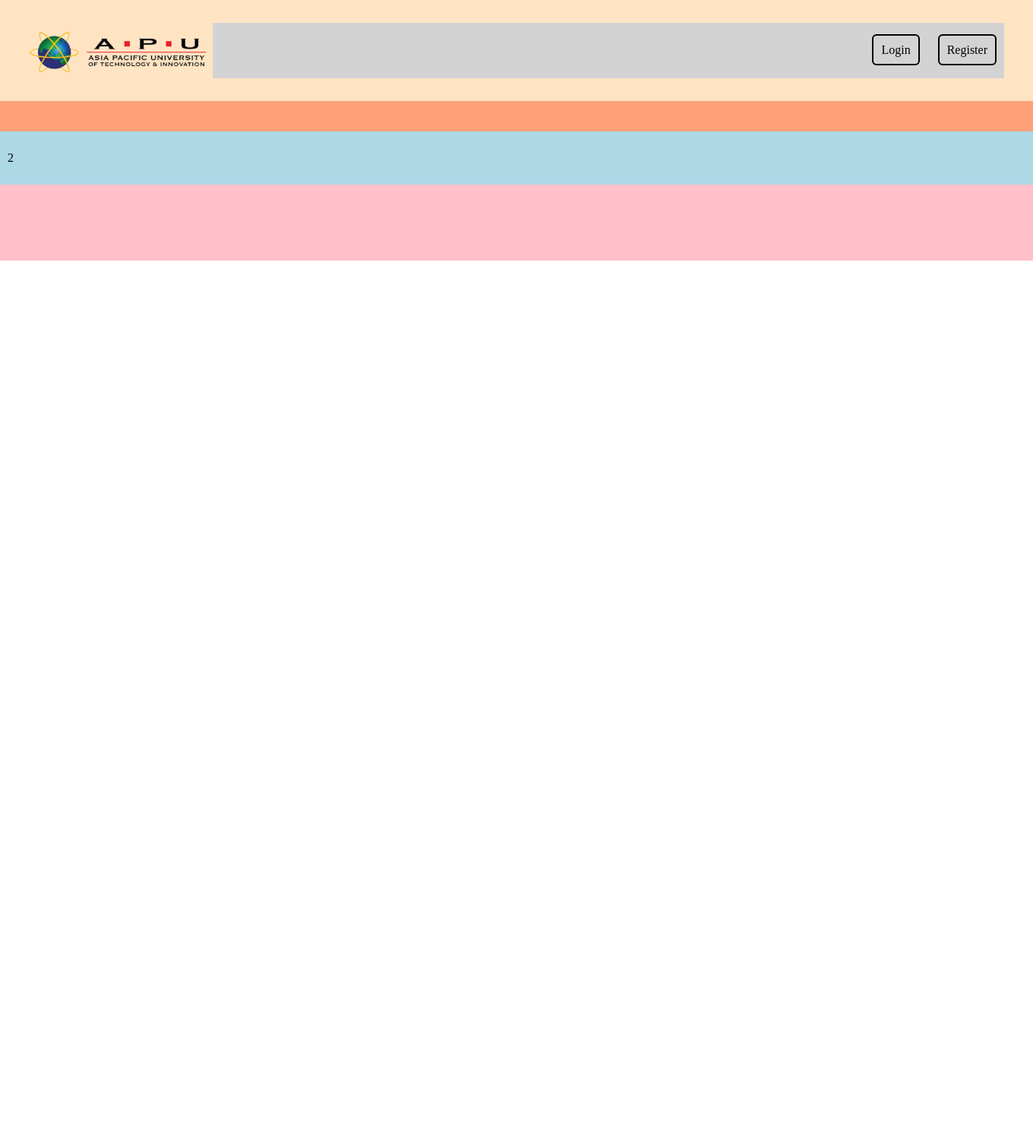
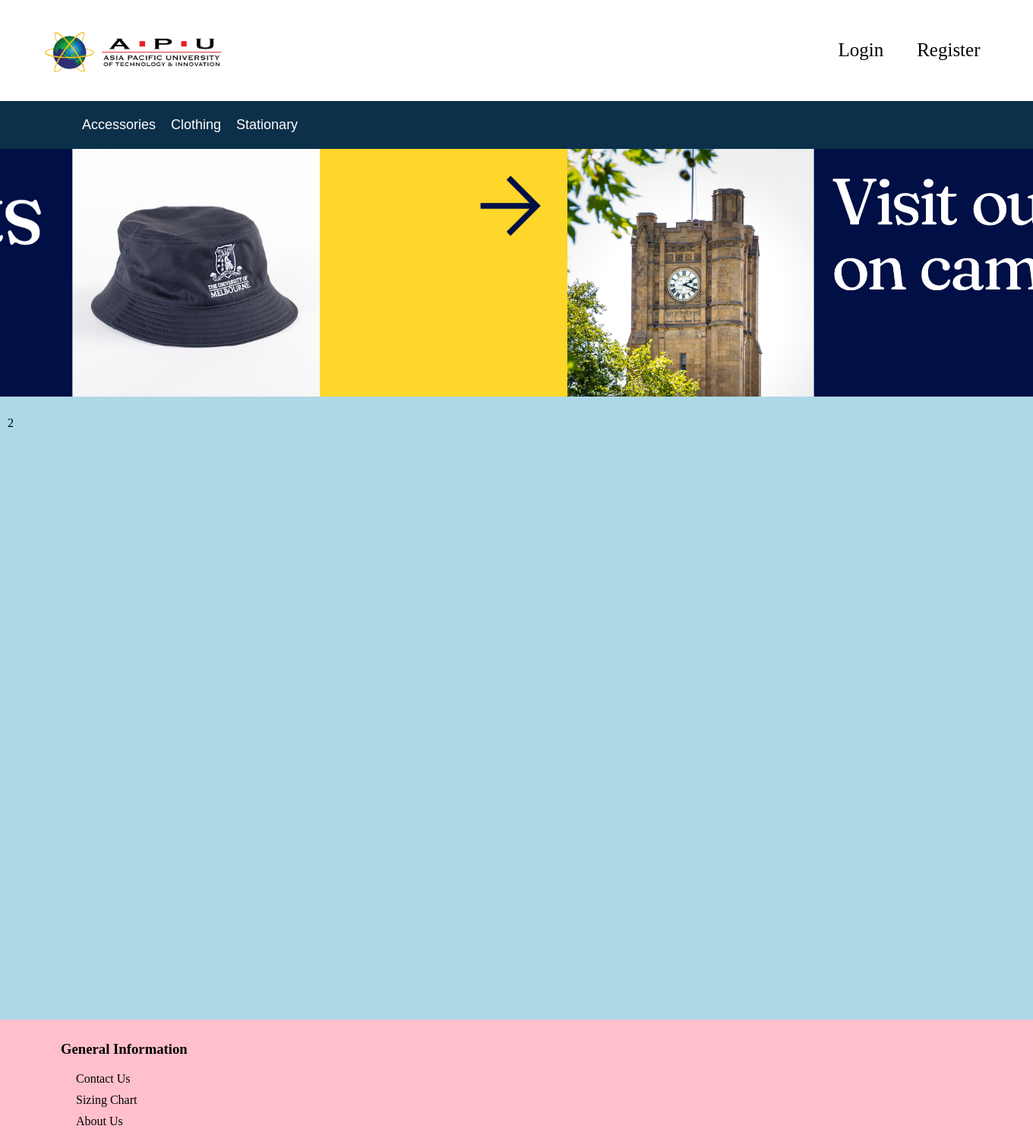
Before and after one commit to ProlexicGT/Apu-Store, a PHP site: page / in a window 1360 px wide; the page is wider, and only the part inside the window is pictured. Shown: that part at 76% size. Before the commit the page ends 343 px from the top of that part, so only its background shows below. Run offline with PHP 8.4, Linux system fonts and the light colour scheme.

Commit message:
added animation

```diff
--- a/index.html
+++ b/index.html
@@ -1,6 +1,6 @@
 <!DOCTYPE html>
 <html lang="en">
-  <head>
+<head>
     <meta charset="UTF-8" />
     <meta name="viewport" content="width=device-width, initial-scale=1.0" />
     <link rel="stylesheet" href="style.css" />
@@ -21,13 +21,29 @@
         </div>
     </div>
     <div class="top-nav-bar"  id="container">
-
+      <ul>
+        <li id=""><a href="">Accessories</a></li>
+        <li id=""><a href="">Clothing</a></li>
+        <li id=""><a href="">Stationary</a></li>
+      </ul>
+    </div>
+    <div class="carousel" id="container">
+      <div class="slider">
+        <img src="/img/car1.jpg" alt="">
+        <img src="/img/car2.png" alt="">
+        <img src="/img/car3.jpg" alt="">
+      </div>
     </div>
     <div class="content"  id="container">
         <p>2</p>
     </div>
   </body>
   <footer  id="container">
-
+    <ul>
+      <h3>General Information</h3>
+      <li><a href="">Contact Us</a></li>
+      <li><a href="">Sizing Chart</a></li>
+      <li><a href="">About Us</a></li>
+    </ul>
   </footer>
 </html>
--- a/style.css
+++ b/style.css
@@ -18,16 +18,17 @@ body {
 
 .header {
 	padding: 30px;
-    background-color: bisque;
+	/* background-color: bisque; */
 	display: flex;
-    width: 100%;
 	height: 100%;
 	align-content: center;
 }
 
 .header-content {
-    width: 95%;
+	width: 97%;
 	display: flex;
+	margin-left: auto;
+	margin-right: auto;
 	/* background-color: blue; */
 }
 
@@ -37,7 +38,7 @@ body {
 
 .header-right {
 	background-color: lightgray;
-    width: 100%;
+	/* width: 100%; */
 }
 
 .reglog {
@@ -53,25 +54,92 @@ body {
 .reglog a {
 	margin: 10px;
 	padding: 10px;
-    border: solid 2px #000;
+	/* border: solid 2px #000; */
 	text-decoration: none;
 	color: black;
 	border-radius: 6px;
+	font-size: 25px;
 }
 
 .top-nav-bar {
-    padding: 20px;
-    background-color: lightsalmon;
+	padding: 5px 5px 5px 5%;
+	background-color: rgb(12, 48, 74);
+	display: flex;
+}
+
+.top-nav-bar ul {
+	display: inline-flex;
+	list-style: none;
+}
+
+.top-nav-bar ul li {
+	margin-right: 15px;
+}
+
+.top-nav-bar a {
+	/* background-color: white; */
+	margin-right: 5px;
+	font-size: large;
+	text-decoration: none;
+	color: white;
+    font-family: Arial, Helvetica, sans-serif;
+}
+
+.top-nav-bar a:hover {
+	color: rgb(45, 129, 188);
+	transition: color 200ms ease, background-color 200ms ease;
+}
+
+.carousel {
+    overflow: hidden;
+    position: relative;
+}
+
+.slider {
+    display: flex;
+    animation: carousel 3s linear infinite;
+}
+
+.carousel img{
+    display: block;
+    object-fit: cover;
+    max-width: 100%;
+    min-width: 100%;
+    background-color: rgb(178, 240, 178);
+}
+
+@keyframes carousel {
+    to {
+        transform: translateX(-3065px);
+    }
 }
 
 .content {
 	padding: 10px;
-    /* height: ; */
+	min-height: 100vh;
 	background-color: lightblue;
 }
 
 footer {
 	height: auto;
-    padding: 50px;
+	padding: 10px;
 	background-color: pink;
 }
+
+footer ul {
+	list-style: none;
+}
+
+footer ul h3 {
+	margin-left: 30px;
+}
+
+footer ul li {
+	margin-left: 50px;
+	margin-bottom: 10px;
+}
+
+footer ul li a {
+	text-decoration: none;
+	color: black;
+}
```
Also changed, not shown: img/car1.jpg (added), img/car2.png (added), img/car3.jpg (added). Lines whose indentation alone changed are shown as unchanged.
